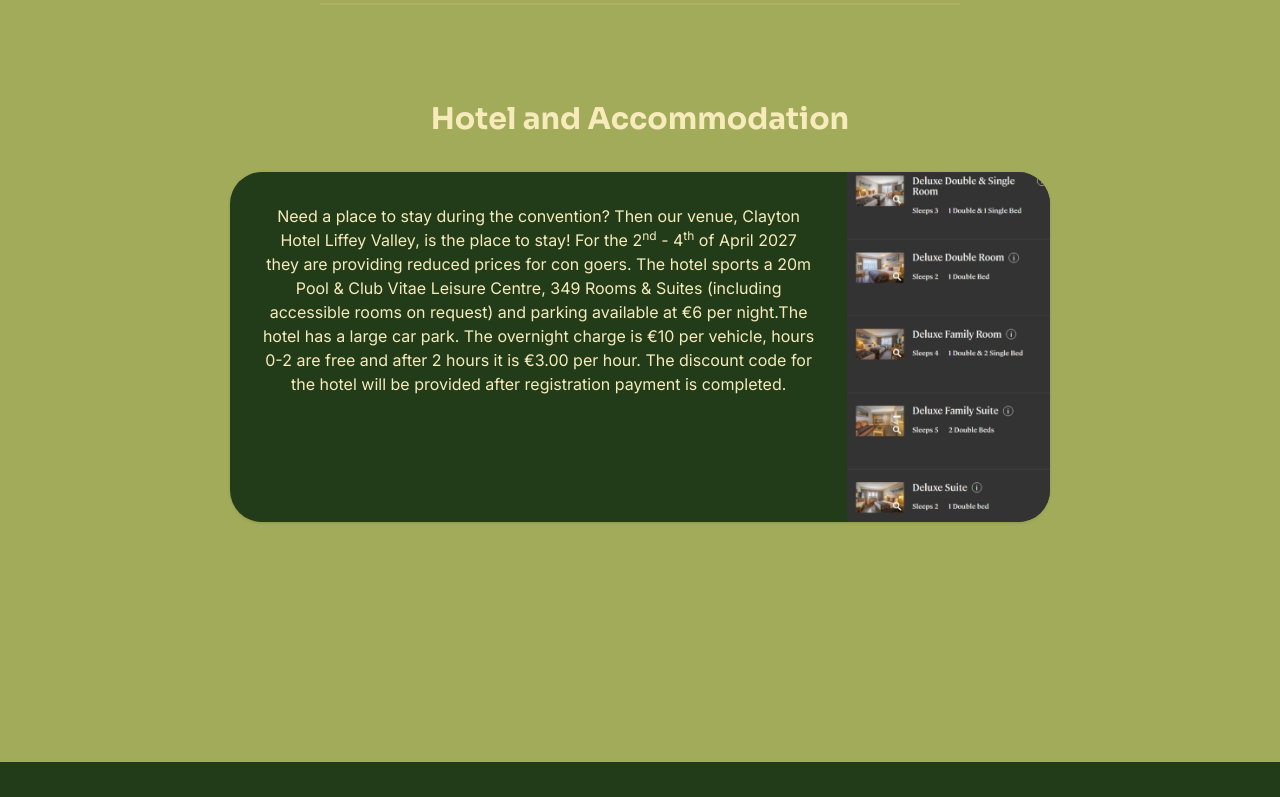
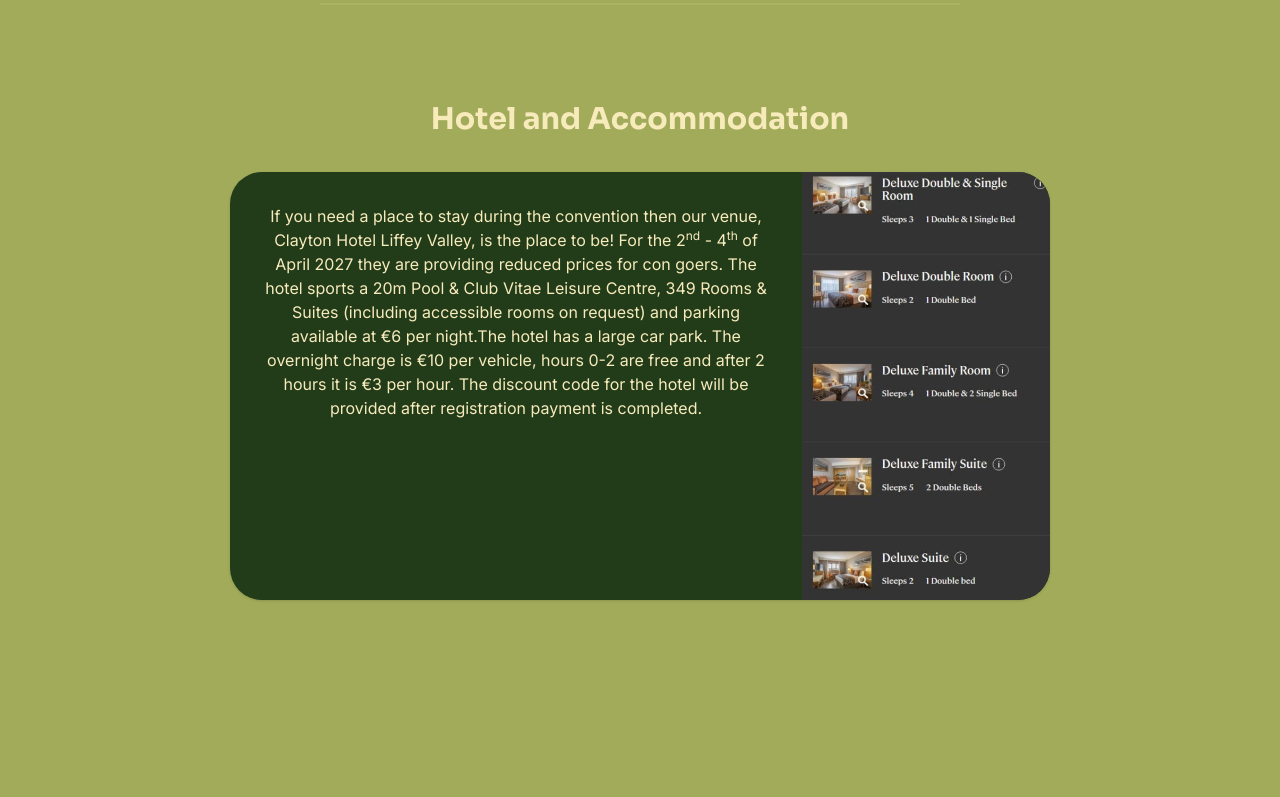
Before and after one commit to ja-zzy/ainmhicon.ie, a Next.js app: page /pricing in a window 1280 px wide. Shown: the part 579-1376 px from the top of the page. Built offline with nearby package versions, Linux system fonts and the light colour scheme.

Commit message:
fix hotel image on safari

```diff
--- a/app/pricing/page.tsx
+++ b/app/pricing/page.tsx
@@ -20,10 +20,10 @@
                     <div className="card bg-base-200 card-lg shadow-sm lg:card-side m-auto">
 
                         <div className="card-body shrink">
-                            <p>Need a place to stay during the convention? Then our venue, <a href='https://www.claytonhotels.com/liffey-valley/'>Clayton Hotel Liffey Valley</a>, is the place to stay! For the 2<sup>nd</sup> - 4<sup>th</sup> of April 2027 they are providing reduced prices for con goers. The hotel sports a 20m Pool & Club Vitae Leisure Centre, 349 Rooms & Suites (including accessible rooms on request) and parking available at €6 per night.The hotel has a large car park. The overnight charge is €10 per vehicle, hours 0-2 are free and after 2 hours it is €3.00 per hour. The discount code for the hotel will be provided after registration payment is completed.</p>
+                            <p>If you need a place to stay during the convention then our venue, <a href='https://www.claytonhotels.com/liffey-valley/'>Clayton Hotel Liffey Valley</a>, is the place to be! For the 2<sup>nd</sup> - 4<sup>th</sup> of April 2027 they are providing reduced prices for con goers. The hotel sports a 20m Pool & Club Vitae Leisure Centre, 349 Rooms & Suites (including accessible rooms on request) and parking available at €6 per night.The hotel has a large car park. The overnight charge is €10 per vehicle, hours 0-2 are free and after 2 hours it is €3 per hour. The discount code for the hotel will be provided after registration payment is completed.</p>
 
                         </div>
-                        <figure className="hidden lg:block h-87.5 shrink-0">
+                        <figure className="hidden lg:block h-87.5 shrink-0 max-w-62 h-full">
                             <img src='/hotel.webp' />
                         </figure>
                     </div>
```
